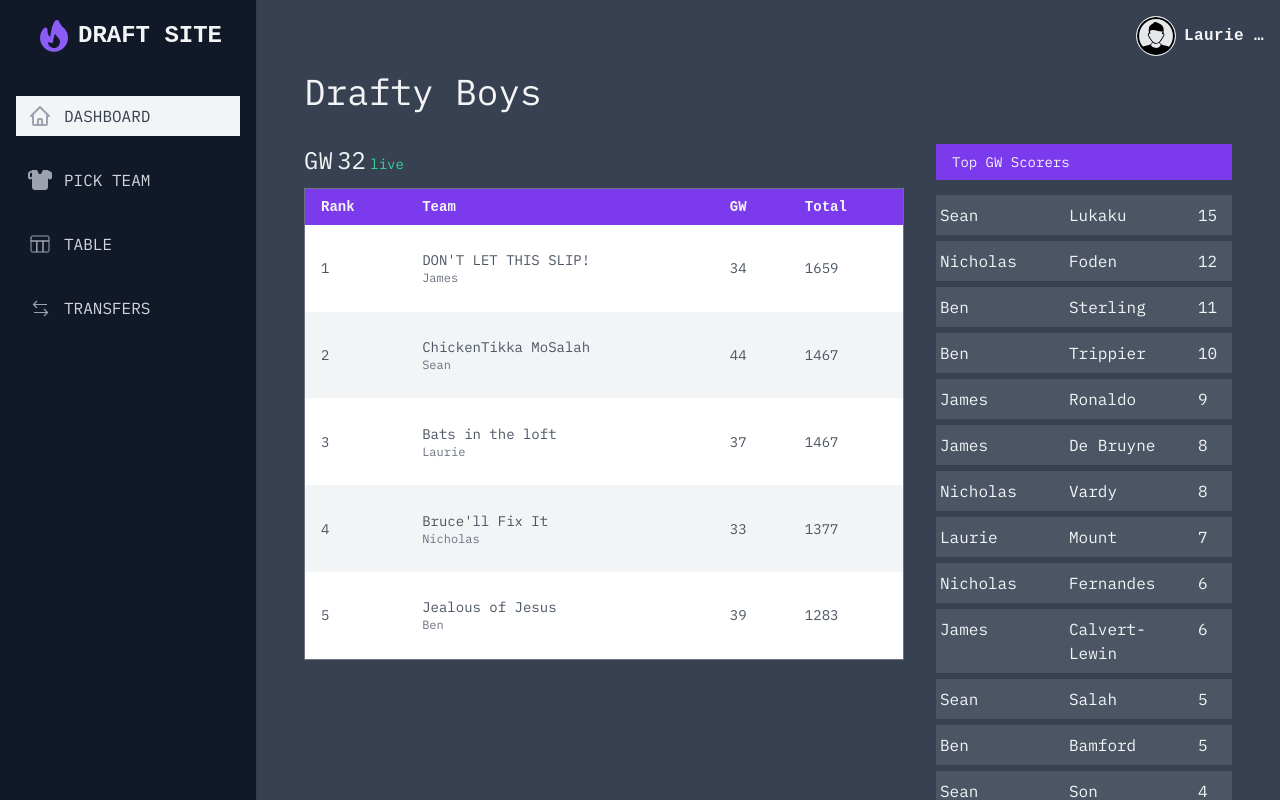
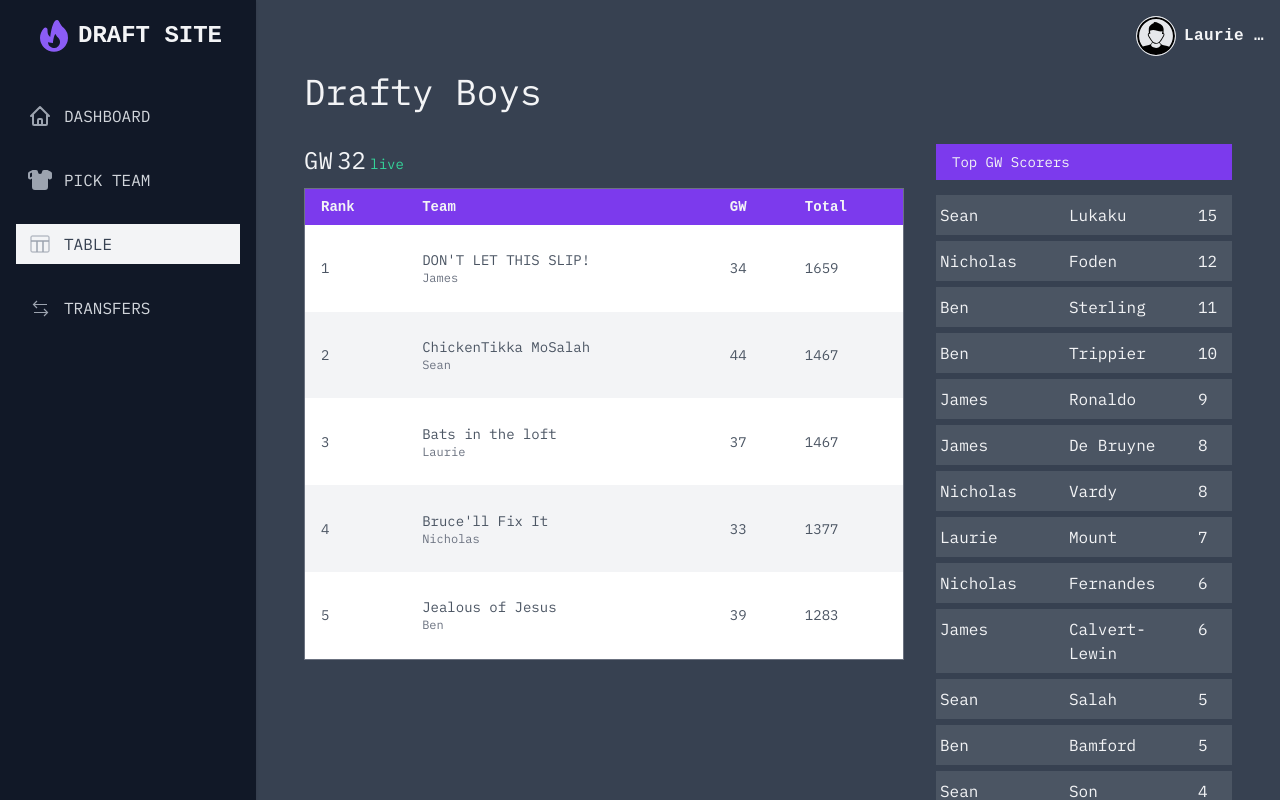
Before and after one commit to lpoulter1/draft-site-design, a React (Vite) app: page / in a window 1280 px wide. Shown: the top 800 px of the page. Built offline with nearby package versions, Linux system fonts and the light colour scheme; a web font is replaced by a local one.

Commit message:
higlight tabel

```diff
--- a/src/App.jsx
+++ b/src/App.jsx
@@ -265,7 +265,7 @@ function App() {
             <li>
               <a
                 href="#"
-                className="flex flex-row items-center h-10 px-3 text-gray-700 bg-gray-100 "
+                className="flex flex-row items-center h-10 px-3 text-gray-300 hover:bg-gray-700 hover:text-gray-100"
               >
                 <span className="flex items-center justify-center text-lg text-gray-400">
                   <svg
@@ -310,7 +310,7 @@ function App() {
             <li>
               <a
                 href="#"
-                className="flex flex-row items-center h-10 px-3 text-gray-300 hover:bg-gray-700 hover:text-gray-100"
+                className="flex flex-row items-center h-10 px-3 text-gray-700 bg-gray-100 hover:bg-gray-700 hover:text-gray-100"
               >
                 <span className="flex items-center justify-center text-lg text-gray-400">
                   <svg
@@ -322,7 +322,7 @@ function App() {
                   >
                     <path
                       stroke="currentColor"
-                      strokeLinecap="round"
+                      strokeLinecap="rounash"
                       d="M15 9h6v9c0 .943 0 1.414-.293 1.707C20.414 20 19.943 20 19 20h-4V9ZM3 9h6v11H5c-.943 0-1.414 0-1.707-.293C3 19.414 3 18.943 3 18V9ZM9 9h6v11H9zM3 6c0-.943 0-1.414.293-1.707C3.586 4 4.057 4 5 4h14c.943 0 1.414 0 1.707.293C21 4.586 21 5.057 21 6v3H3V6Z"
                     />
                   </svg>
```
